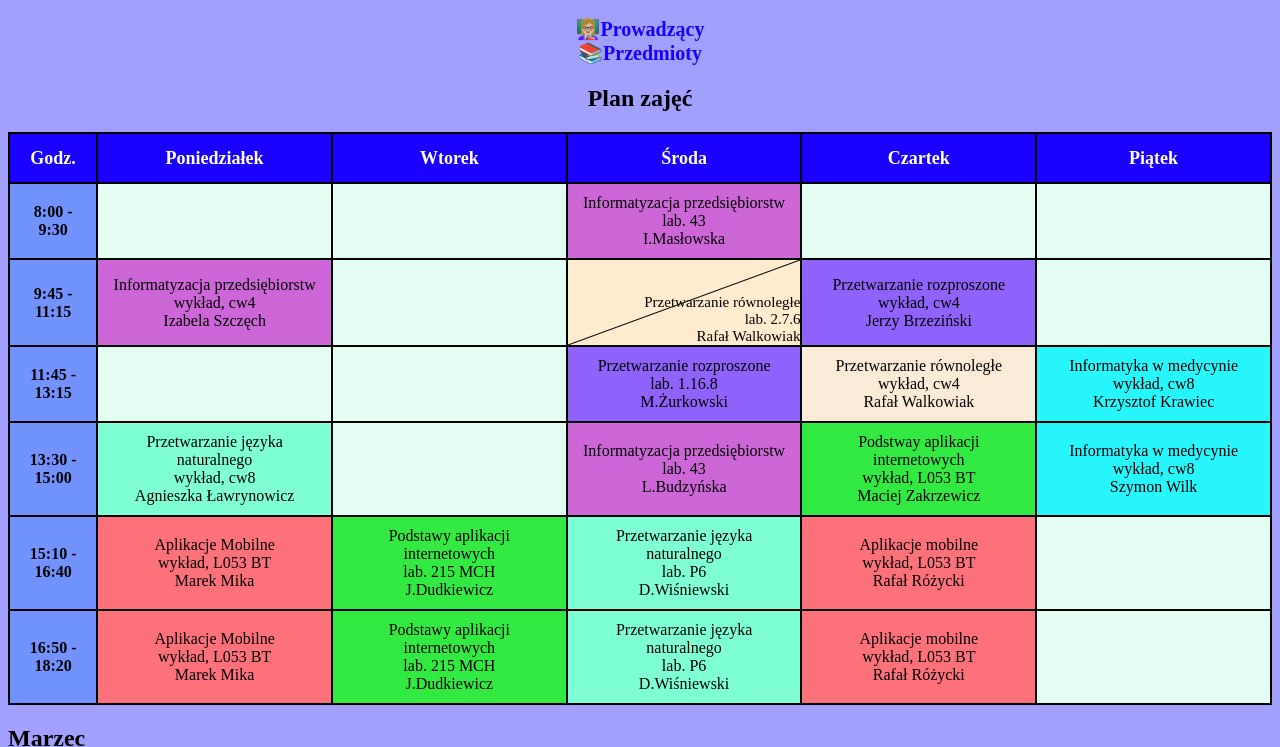
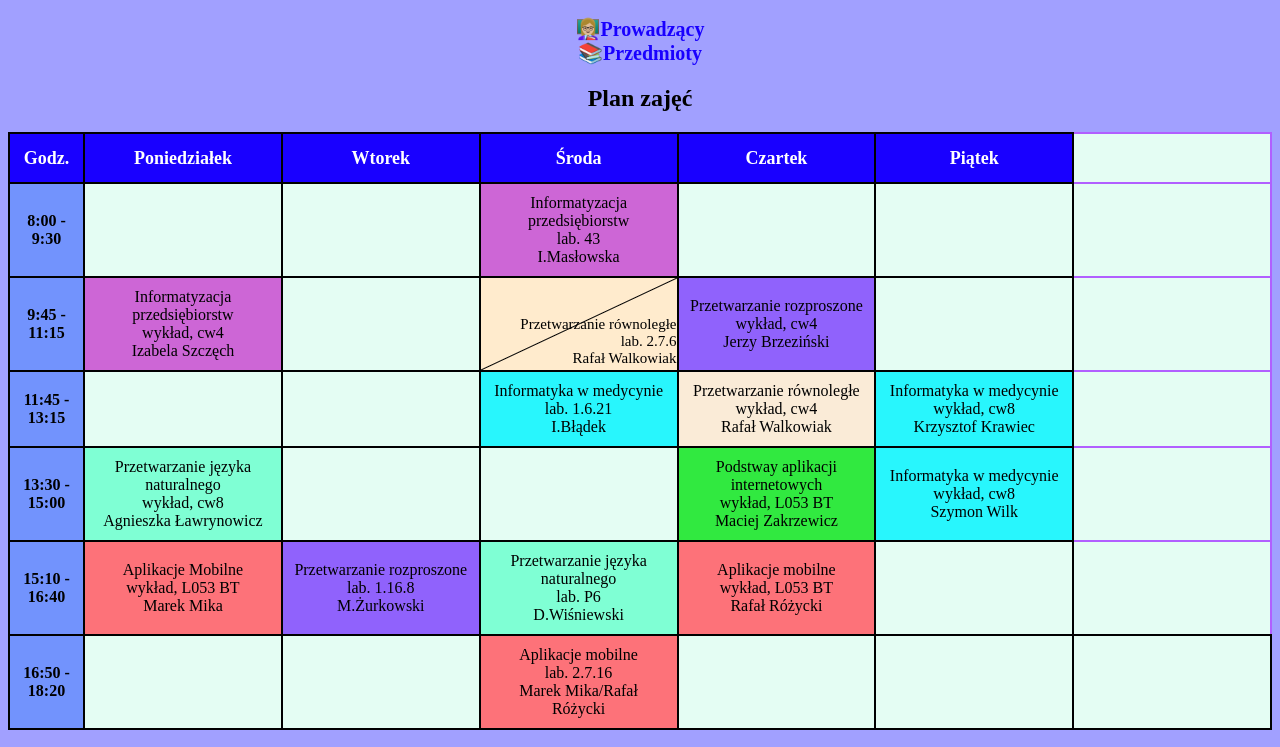
Before and after one commit to Vi-Moczulak/Vi-Moczulak.github.io, a plain HTML site: page grupy/L14.html in a window 1280 px wide. Shown: the part 88-835 px from the top of the page. Drawn offline with Linux system fonts and the light colour scheme.

Commit message:
Update L14.html

```diff
--- a/grupy/L14.html
+++ b/grupy/L14.html
@@ -146,8 +146,8 @@
                 <td class="d1">11:45 - 13:15</td>
                 <td class="d"></td>
                 <td class="d"></td>
-                <td class="d" style="background: rgb(144, 98, 252);">Przetwarzanie rozproszone <br> lab. 1.16.8 <br>
-                    M.Żurkowski</td>
+                <td class="d" style="background: rgb(40, 246, 253);">Informatyka w medycynie <br> lab. 1.6.21 <br>
+                    I.Błądek</td>
                 <td class="d" style="background: antiquewhite;">Przetwarzanie równoległe <br> wykład, cw4 <br>Rafał
                     Walkowiak </td>
                 <td class="d" style="background: rgb(40, 246, 253);">Informatyka w medycynie<br> wykład, cw8
@@ -159,8 +159,7 @@
                 <td class="d" style="background: aquamarine;">Przetwarzanie języka naturalnego <br> wykład, cw8 <br>
                     Agnieszka Ławrynowicz</td>
                 <td class="d"></td>
-                <td class="d" style="background: rgb(205, 102, 214);">Informatyzacja przedsiębiorstw <br> lab. 43 <br>
-                    L.Budzyńska</td>
+                <td class="d"></td>
                 <td class="d" style="background: rgb(49, 233, 64);">Podstway aplikacji internetowych <br> wykład, L053
                     BT <br> Maciej Zakrzewicz </td>
                 <td class="d" style="background: rgb(40, 246, 253);">Informatyka w medycynie <br> wykład, cw8 <br>Szymon
@@ -171,9 +170,8 @@
                 <td class="d" style="background-color: rgb(253, 114, 121);">Aplikacje Mobilne <br>wykład, L053 BT
                     <br>Marek Mika
                 </td>
-                <td class="d" style="background: rgb(49, 233, 64);">Podstawy aplikacji internetowych <br>lab. 215 MCH
-                    <br> J.Dudkiewicz
-                </td>
+                <td class="d" style="background: rgb(144, 98, 252);">Przetwarzanie rozproszone <br> lab. 1.16.8 <br>
+                    M.Żurkowski</td>
                 <td class="d" style="background: aquamarine;">Przetwarzanie języka naturalnego <br>lab. P6 <br>
                     D.Wiśniewski</td>
                 <td class="d" style="background-color: rgb(253, 114, 121);">Aplikacje mobilne <br> wykład, L053 BT
@@ -183,17 +181,11 @@
             </tr>
             <tr class="plan">
                 <td class="d1">16:50 - 18:20</td>
-                <td class="d" style="background-color: rgb(253, 114, 121);">Aplikacje Mobilne <br>wykład, L053 BT
-                    <br>Marek Mika
-                </td>
-                <td class="d" style="background: rgb(49, 233, 64);">Podstawy aplikacji internetowych <br>lab. 215 MCH
-                    <br> J.Dudkiewicz
-                </td>
-                <td class="d" style="background: aquamarine;">Przetwarzanie języka naturalnego <br>lab. P6 <br>
-                    D.Wiśniewski</td>
-                <td class="d" style="background-color: rgb(253, 114, 121);">Aplikacje mobilne <br> wykład, L053 BT
-                    <br>Rafał Różycki
-                </td>
+                <td class="d"></td>
+                <td class="d"><td class="d" style="background: rgb(253, 114, 121);">Aplikacje mobilne <br> lab. 2.7.16 <br>Marek
+                    Mika/Rafał Różycki</td></td>
+                <td class="d"></td>
+                <td class="d"></td>
                 <td class="d"></td>
             </tr>
         </table>
```
